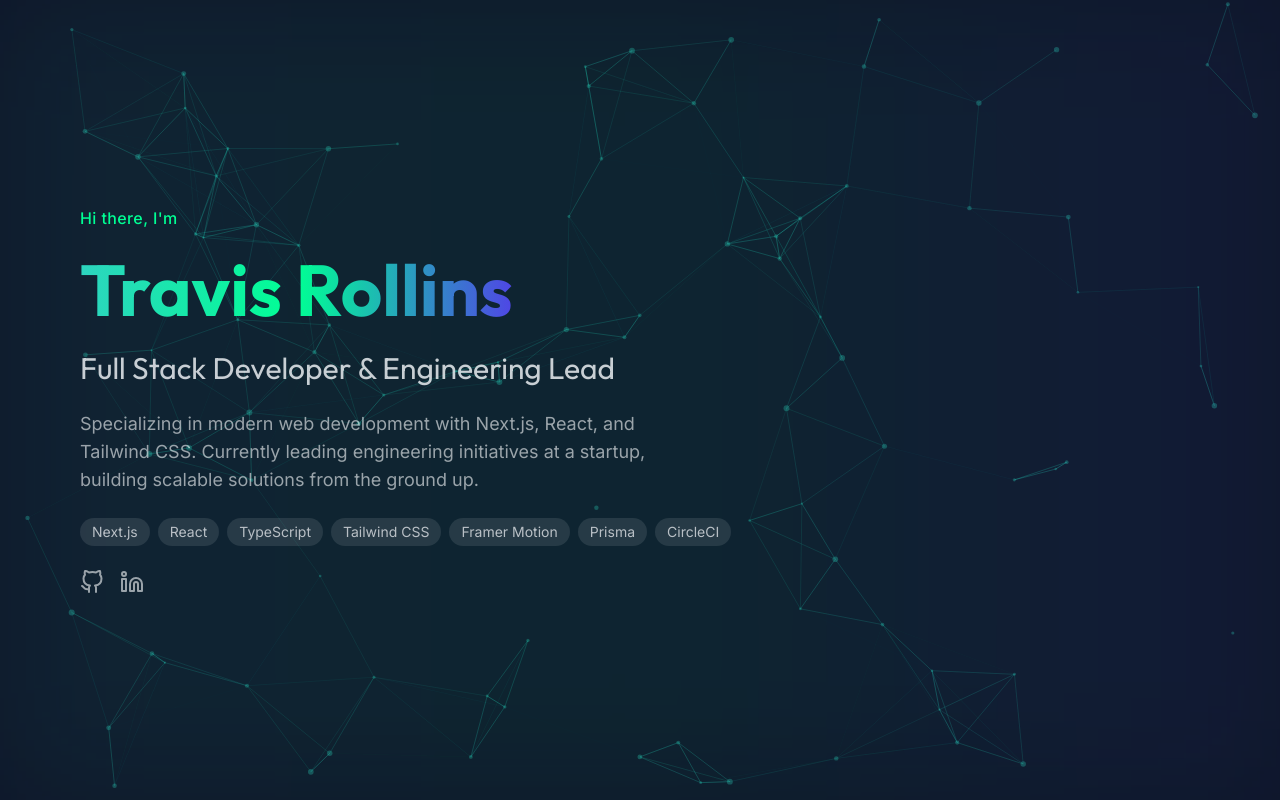
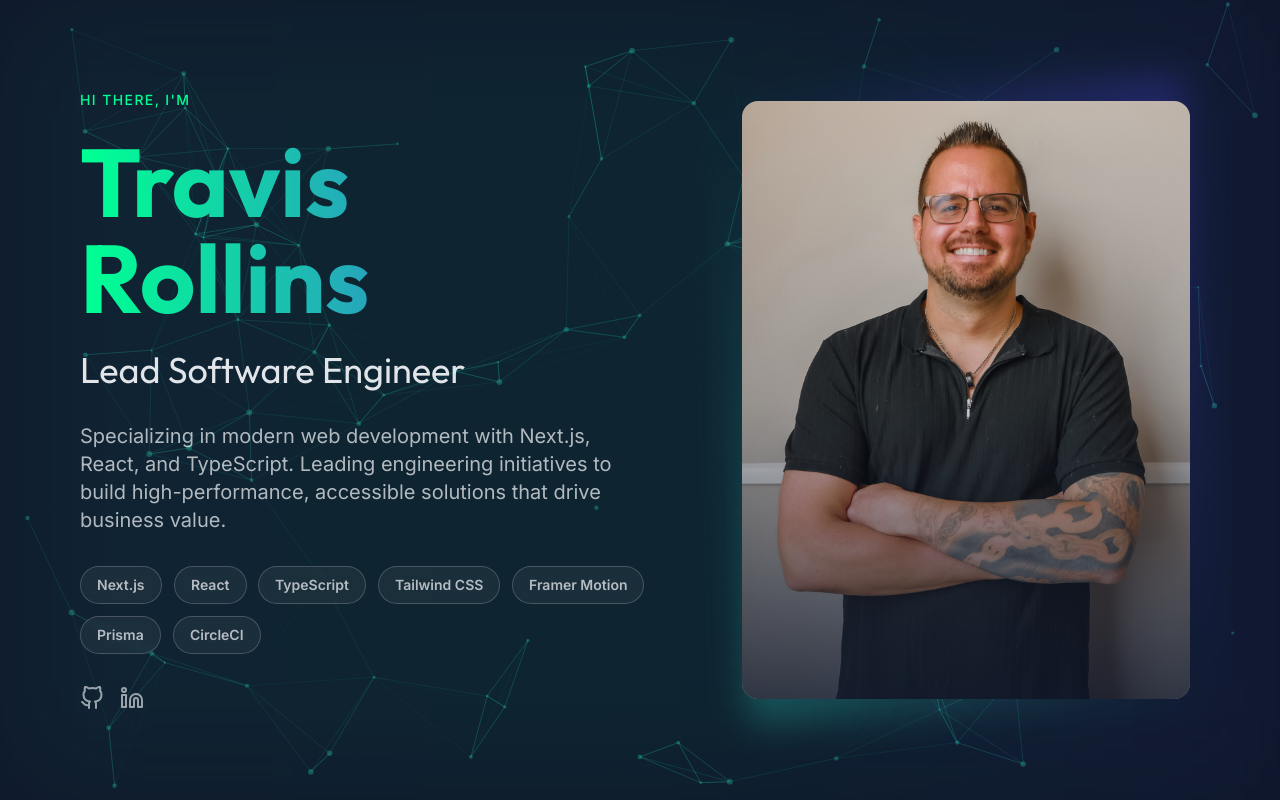
Before and after one commit to Kalikoze/personal-portfolio, a Next.js app: page / in a window 1280 px wide. Shown: the top 800 px of the page. Built offline with nearby package versions, Linux system fonts and the light colour scheme.

Commit message:
Feat: Add image to hero section of page and update tests

```diff
--- a/app/components/sections/Hero/Hero.tsx
+++ b/app/components/sections/Hero/Hero.tsx
@@ -5,6 +5,8 @@ import ParticlesBackground from './ParticlesBackground'
 import GradientBackground from '@/app/components/ui/GradientBackground'
 import Section from '@/app/components/layout/Section'
 import { socialLinks } from '@/app/data/social'
+import Image from 'next/image'
+import TravisPhoto from '@/public/assets/travis-photo.jpg'
 
 export default function Hero() {
   const backgroundElement = (
@@ -19,12 +21,14 @@ export default function Hero() {
       id="hero-heading"
       hideHeader
       backgroundElement={backgroundElement}
+      className="min-h-[90vh] flex items-center"
     >
-      <article className="space-y-6">
+      <div className="grid lg:grid-cols-[1.1fr,0.9fr] gap-12 lg:gap-20 items-center">
+        <article className="space-y-8">
           <header className="space-y-6">
             <motion.p
               data-cy="greeting"
-            className="text-accent font-medium tracking-wide"
+              className="text-accent font-medium tracking-widest uppercase text-sm"
               initial={{ opacity: 0, y: 20 }}
               animate={{ opacity: 1, y: 0 }}
               transition={{ duration: 0.5 }}
@@ -35,53 +39,59 @@ export default function Hero() {
             <motion.h1
               id="hero-heading"
               data-cy="name"
-            className="font-display text-7xl font-bold"
+              className="font-display text-6xl lg:text-8xl font-bold"
               initial={{ opacity: 0, y: 20 }}
               animate={{ opacity: 1, y: 0 }}
               transition={{ duration: 0.5, delay: 0.2 }}
             >
-            <span className="bg-gradient-to-r from-primary via-accent to-secondary inline-block text-transparent bg-clip-text">
+              <span className="bg-gradient-to-r from-primary via-accent to-secondary inline-block text-transparent bg-clip-text animate-gradient-x">
                 Travis Rollins
               </span>
             </motion.h1>
 
             <motion.h2
               data-cy="title"
-            className="text-3xl text-light/80 font-display"
+              className="text-2xl lg:text-4xl text-light/90 font-display leading-tight"
               initial={{ opacity: 0, y: 20 }}
               animate={{ opacity: 1, y: 0 }}
               transition={{ duration: 0.5, delay: 0.4 }}
             >
-            Full Stack Developer & Engineering Lead
+              Lead Software Engineer
             </motion.h2>
           </header>
 
           <motion.p
             data-cy="hero-description"
-          className="max-w-xl text-light/60 text-lg mt-6"
+            className="max-w-xl text-light/70 text-lg lg:text-xl leading-relaxed"
             initial={{ opacity: 0, y: 20 }}
             animate={{ opacity: 1, y: 0 }}
             transition={{ duration: 0.5, delay: 0.6 }}
           >
-          Specializing in modern web development with Next.js, React, and Tailwind CSS.
-          Currently leading engineering initiatives at a startup, building scalable solutions
-          from the ground up.
+            Specializing in modern web development with Next.js, React, and TypeScript.
+            Leading engineering initiatives to build high-performance, accessible solutions
+            that drive business value.
           </motion.p>
 
-        <motion.ul
+          <ul
             data-cy="tech-stack"
-          className="flex flex-wrap gap-2 mt-6"
-          initial={{ opacity: 0 }}
-          animate={{ opacity: 1 }}
-          transition={{ duration: 0.5, delay: 0.8 }}
+            className="flex flex-wrap gap-3 mt-8"
             aria-label="Technical skills"
           >
-          {['Next.js', 'React', 'TypeScript', 'Tailwind CSS', 'Framer Motion', 'Prisma', 'CircleCI'].map((tech) => (
-            <li key={tech} className="px-3 py-1 text-sm bg-light/10 rounded-full text-light/70">
+            {['Next.js', 'React', 'TypeScript', 'Tailwind CSS', 'Framer Motion', 'Prisma', 'CircleCI'].map((tech, index) => (
+              <motion.li
+                key={tech}
+                initial={{ opacity: 0, scale: 0.9 }}
+                animate={{ opacity: 1, scale: 1 }}
+                transition={{
+                  duration: 0.3,
+                  delay: 0.8 + (index * 0.1)
+                }}
+                className="px-4 py-2 text-sm bg-light/5 backdrop-blur-sm rounded-full text-light/70 font-semibold border border-light/20"
+              >
                 {tech}
-            </li>
+              </motion.li>
             ))}
-        </motion.ul>
+          </ul>
 
           <motion.nav
             className="flex gap-4 mt-6"
@@ -104,6 +114,25 @@ export default function Hero() {
             ))}
           </motion.nav>
         </article>
+
+        <motion.figure
+          className="relative aspect-[3/4] w-full max-w-md mx-auto lg:ml-auto"
+          initial={{ opacity: 0, scale: 0.9 }}
+          animate={{ opacity: 1, scale: 1 }}
+          transition={{ duration: 0.5, delay: 0.3 }}
+        >
+          <div className="absolute inset-0 bg-gradient-to-tr from-primary/30 via-transparent to-secondary/30 rounded-2xl -rotate-3 scale-105 blur-lg" />
+          <Image
+            src={TravisPhoto}
+            alt="Travis Rollins"
+            fill
+            sizes="(max-width: 768px) 100vw, 500px"
+            priority
+            className="object-cover rounded-2xl"
+          />
+          <div className="absolute inset-0 bg-gradient-to-t from-dark/80 via-dark/20 to-transparent rounded-2xl" />
+        </motion.figure>
+      </div>
     </Section>
   )
 }
--- a/app/data/about.ts
+++ b/app/data/about.ts
@@ -8,7 +8,7 @@ export const currentFocusItems = [
 export const quickFactsItems = [
   'Reduced client development costs by over 75%',
   'Led 100+ technical projects as instructor/developer',
-  'Built 5+ full-scale websites in 6 months',
+  'Built 5+ full-scale websites in past 6 months',
   'Mentored 1000+ developers into tech careers'
 ] as const;
 
--- a/tailwind.config.ts
+++ b/tailwind.config.ts
@@ -20,6 +20,21 @@ export default {
         sans: ["var(--font-inter)"],
         display: ["var(--font-outfit)"],
       },
+      keyframes: {
+        'gradient-x': {
+          '0%, 100%': {
+            'background-size': '200% 200%',
+            'background-position': 'left center'
+          },
+          '50%': {
+            'background-size': '200% 200%',
+            'background-position': 'right center'
+          },
+        },
+      },
+      animation: {
+        'gradient-x': 'gradient-x 15s ease infinite',
+      },
     },
   },
   plugins: [],
```
Also changed, not shown: public/assets/travis-photo.jpg (added), 1 other file (tests, documents, lock files or other folders). Lines whose indentation alone changed are shown as unchanged.
